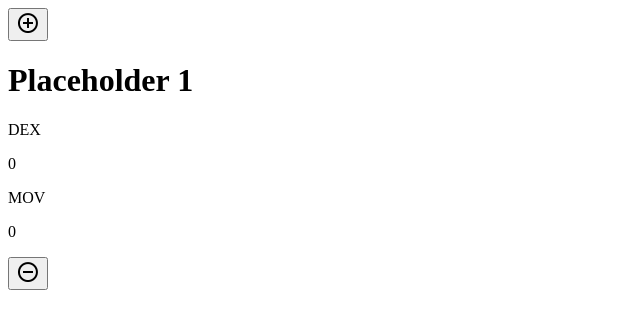
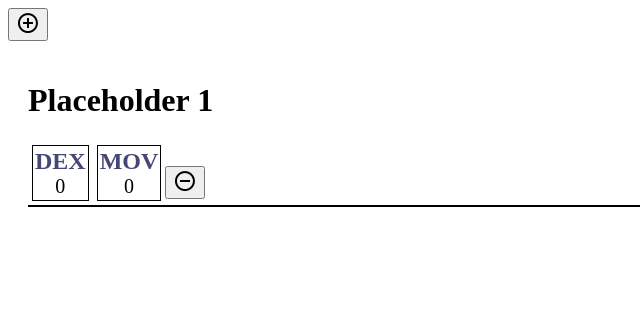
Before and after one commit to coulgreer/call-of-cthulhu_chase-tracker, a Gatsby site: page / in a window 1280 px wide. Both pictures are taken after a click on the button 28 px from the left and 24 px from the top of the page. Shown: the whole page, without its empty margins (0-640 px from the left). Built offline with nearby package versions, Linux system fonts and the light colour scheme; Gatsby itself is replaced by a stand-in of ours.

Commit message:
Added styling for manual debugging.

```diff
--- a/src/components/ParticipantTable/ParticipantTable.tsx
+++ b/src/components/ParticipantTable/ParticipantTable.tsx
@@ -3,6 +3,8 @@ import React from "react";
 import ParticipantRow from "../ParticipantRow";
 import AddIcon from "../../images/baseline_add_circle_outline_black_24dp.png";
 import RemoveIcon from "../../images/baseline_remove_circle_outline_black_24dp.png";
+
+import "./index.css";
 
 interface ParticipantTableProps {
   warningMessage: string;
@@ -67,7 +69,7 @@ export default class ParticipantTable extends React.Component<
         <p>{this.props.warningMessage}</p>
       ) : (
         this.state.participantRows.map((row) => (
-          <div key={"row-control " + row.key}>
+          <div className="row" key={"row-control " + row.key}>
             {row}
             <button onClick={this.removeParticipant.bind(this, row)}>
               <img src={RemoveIcon} alt={"Remove " + row.key} />
@@ -79,7 +81,7 @@ export default class ParticipantTable extends React.Component<
     return (
       <div>
         {addButton}
-        {displayArea}
+        <div className="rows">{displayArea}</div>
       </div>
     );
   }
--- /dev/null
+++ b/src/components/ParticipantTable/index.css
@@ -0,0 +1,8 @@
+.row {
+  width: 100%;
+  border-bottom: 2px solid black;
+}
+
+.rows {
+  padding: 20px;
+}
--- a/src/components/StatisticDisplay/StatisticDisplay.tsx
+++ b/src/components/StatisticDisplay/StatisticDisplay.tsx
@@ -1,6 +1,8 @@
 import React from "react";
 
 import { v4 as uuidv4 } from "uuid";
+
+import "./index.css";
 
 interface StatisticDisplayProps {
   title: string;
@@ -28,14 +30,14 @@ export default class StatisticDisplay extends React.Component<
 
   render() {
     return (
-      <>
+      <div className="display">
         <label id={this.sanitize(this.props.title) + "-" + this.id}>
           {this.props.title}
         </label>
         <p aria-labelledby={this.sanitize(this.props.title) + "-" + this.id}>
           {this.props.startingValue}
         </p>
-      </>
+      </div>
     );
   }
 }
--- /dev/null
+++ b/src/components/StatisticDisplay/index.css
@@ -0,0 +1,19 @@
+.display {
+  margin: 4px;
+  padding: 2px;
+  border: 1px solid black;
+  display: inline-block;
+}
+
+label {
+  color: #454777;
+  font-weight: bold;
+  font-size: 24px;
+  text-align: center;
+}
+
+p {
+  font-size: 20px;
+  margin: 0;
+  text-align: center;
+}
```
